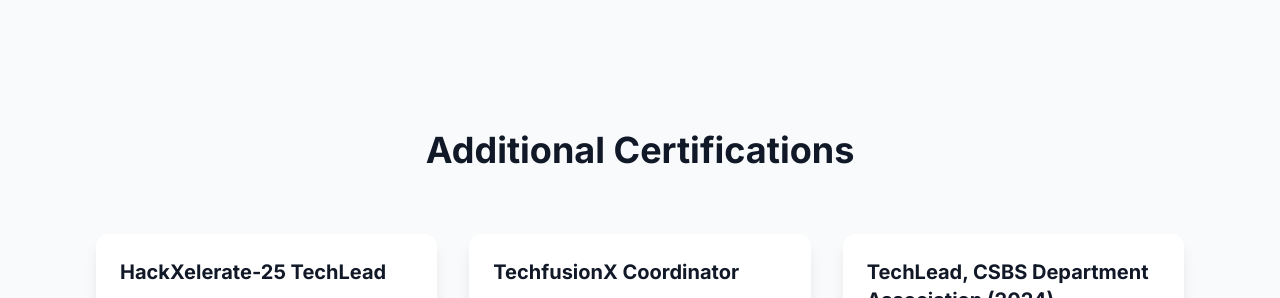
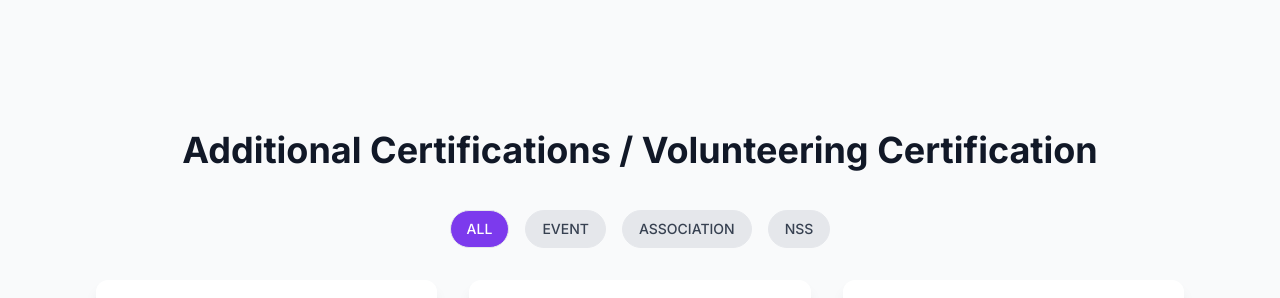
Before and after one commit to pranneeth-1511/portfolio-website, a React (Vite) app: page / in a window 1280 px wide. Shown: the part 5320-5618 px from the top of the page. Built offline with nearby package versions, Linux system fonts and the light colour scheme.

Commit message:
additional Certificates

```diff
--- a/src/components/AdditionalCertificate/Additional_Certificate.tsx
+++ b/src/components/AdditionalCertificate/Additional_Certificate.tsx
@@ -1,4 +1,4 @@
-import React from 'react';
+import React, { useState } from 'react';
 import { motion } from 'framer-motion';
 import { useInView } from 'react-intersection-observer';
 import { FiExternalLink } from 'react-icons/fi';
@@ -24,6 +24,8 @@ const AdditionalCertificates: React.FC = () => {
     threshold: 0.1,
   });
 
+  const [activeTag, setActiveTag] = useState<string>('ALL');
+
   const additionalCertificates: AdditionalCertificate[] = [
     {
       id: 1,
@@ -45,7 +47,6 @@ const AdditionalCertificates: React.FC = () => {
       description:
         'Selected as the TechLead of the Computer Science and Business Systems (CSBS) Department Association, responsible for leading initiatives and coordinating events.',
       tags: ['ASSOCIATION'],
-
     },
     {
       id: 4,
@@ -57,7 +58,7 @@ const AdditionalCertificates: React.FC = () => {
       certLink: RIP_NSS,
     },
     {
-      id: 4,
+      id: 5,
       title: 'Hackfest 2024 Coordinator',
       description:
         'Associated with SAP (2024) Successfully coordinated Hackfest 2024, ensuring smooth execution and team collaboration.',
@@ -65,8 +66,14 @@ const AdditionalCertificates: React.FC = () => {
       image: TECHFUSIONX_IMG,
       certLink: TECHFUSIONX_PDF,
     },
+  ];
 
-  ];
+  const allTags = ['ALL', ...new Set(additionalCertificates.flatMap(cert => cert.tags))];
+
+  const filteredCertificates =
+    activeTag === 'ALL'
+      ? additionalCertificates
+      : additionalCertificates.filter(cert => cert.tags.includes(activeTag));
 
   const containerVariants = {
     hidden: { opacity: 0 },
@@ -93,10 +100,29 @@ const AdditionalCertificates: React.FC = () => {
           initial={{ opacity: 0, y: 50 }}
           animate={inView ? { opacity: 1, y: 0 } : { opacity: 0, y: 50 }}
           transition={{ duration: 0.5 }}
-          className="text-center mb-16"
+          className="text-center mb-10"
         >
-          <h2 className="text-3xl md:text-4xl font-bold mb-4">Additional Certifications</h2>
+          <h2 className="text-3xl md:text-4xl font-bold mb-4">
+            Additional Certifications / Volunteering Certification
+          </h2>
         </motion.div>
+
+        {/* Tag Filter Buttons */}
+        <div className="flex flex-wrap justify-center gap-4 mb-8">
+          {allTags.map((tag) => (
+            <button
+              key={tag}
+              onClick={() => setActiveTag(tag)}
+              className={`px-4 py-2 rounded-full text-sm font-medium border ${
+                activeTag === tag
+                  ? 'bg-primary-600 text-white'
+                  : 'bg-gray-200 dark:bg-gray-800 text-gray-700 dark:text-gray-200'
+              }`}
+            >
+              {tag}
+            </button>
+          ))}
+        </div>
 
         <motion.div
           variants={containerVariants}
@@ -104,7 +130,7 @@ const AdditionalCertificates: React.FC = () => {
           animate={inView ? 'visible' : 'hidden'}
           className="grid grid-cols-1 md:grid-cols-2 lg:grid-cols-3 gap-8"
         >
-          {additionalCertificates.map((cert) => (
+          {filteredCertificates.map((cert) => (
             <motion.div key={cert.id} variants={itemVariants} className="card overflow-hidden">
               {cert.image && (
                 <div className="relative w-full overflow-hidden">
```
Also changed, not shown: src/components/AdditionalCertificate/Additional_Certificate.module.css (+13 -4 lines).
